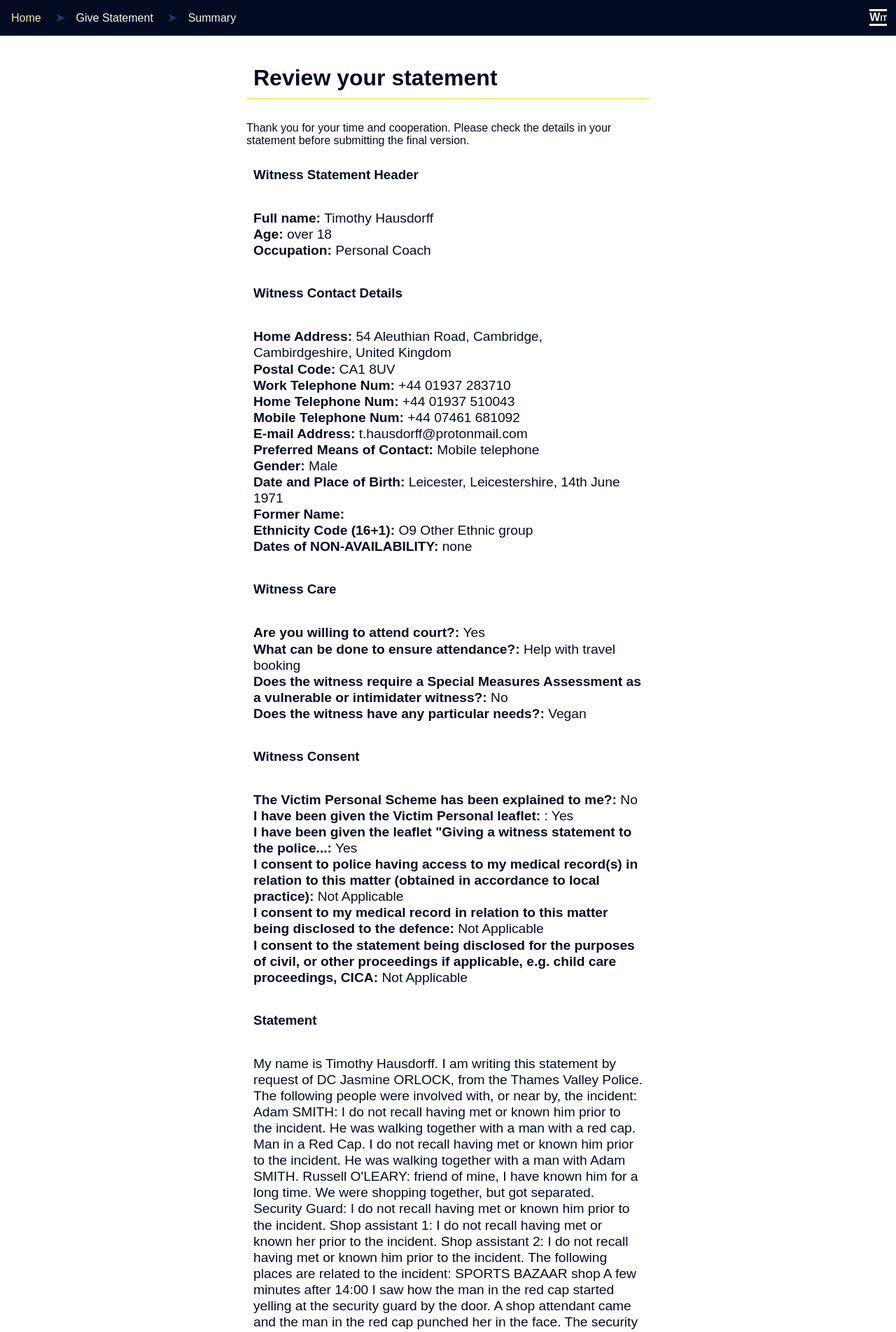
After one commit to vixus0/wit, a Flask app: page /give-statement/summary in a window 1280 px wide. The commit adds this page. Shown: the top 1903 px of the page at 70% size. Run offline with Flask 2, Linux system fonts and the light colour scheme.

Commit message:
add summary page

```diff
--- a/static/style.css
+++ b/static/style.css
@@ -275,7 +275,9 @@ form.statement select {
   margin-bottom: 20px;
 }
 
-form.statement button {
+form.statement button,
+a.button:link, a.button:active, a.button:visited {
+  display: inline-block;
   font-family: sans-serif;
   background-color: var(--c3);
   color: var(--c5);
--- a/templates/witness_statement.html
+++ b/templates/witness_statement.html
@@ -22,7 +22,7 @@ Please write a detailed, chronological account of the incident. Refer to the peo
   {% endif %}
   <input type=hidden name="statement" id="statement_text" value="">
   <button type=submit name=submit value=check>Check</button>
-  <button type=submit name=submit value=confirm>Submit</button>
+  <a class=button href="/give-statement/summary">Submit</a>
 </form>
 
 <script type=application/javascript>
--- /dev/null
+++ b/templates/witness_summary.html
@@ -0,0 +1,102 @@
+{% include "head.html" %}
+<main class="statement">
+<H1>Review your statement</H1>
+
+<p>Thank you for your time and cooperation. Please check the details in your statement before submitting the final version.</p>
+
+<H3> Witness Statement Header </H3>
+
+<p class=guidance>
+  <b>Full name: </b> Timothy Hausdorff<br>
+  <b>Age: </b> over 18<br>
+  <b>Occupation: </b> Personal Coach<br>
+</p>
+
+<H3> Witness Contact Details </H3>
+
+<p class="guidance">
+  <b>Home Address:</b> 54 Aleuthian Road, Cambridge, Cambirdgeshire, United Kingdom <br>
+  <b>Postal Code:</b> CA1 8UV<br>
+  <b>Work Telephone Num:</b> +44 01937 283710<br>
+  <b>Home Telephone Num:</b> +44 01937 510043 <br>
+  <b>Mobile Telephone Num:</b> +44 07461 681092 <br>
+  <b> E-mail Address: </b> t.hausdorff@protonmail.com <br>
+  <b> Preferred Means of Contact: </b> Mobile telephone<br>
+  <b> Gender: </b> Male  <br>
+  <b>Date and Place of Birth:</b> Leicester, Leicestershire, 14th June 1971  <br>
+  <b> Former Name: </b>    <br>
+  <b> Ethnicity Code (16+1): </b> O9 Other Ethnic group<br>
+  <b>Dates of NON-AVAILABILITY: </b> none <br>
+</p>
+
+<H3> Witness Care </H3>
+
+<p class=guidance>
+  <b>Are you willing to attend court?: </b> Yes<br>
+  <b>What can be done to ensure attendance?: </b> Help with travel booking<br>
+  <b>Does the witness require a Special Measures Assessment as a vulnerable or intimidater witness?: </b> No<br>
+  <b>Does the witness have any particular needs?: </b> Vegan <br>
+</p>
+
+<H3> Witness Consent </H3>
+
+<p class=guidance>
+  <b>The Victim Personal Scheme has been explained to me?:</b> No<br>
+  <b>I have been given the Victim Personal leaflet: </b>: Yes<br>
+  <b>I have been given the leaflet "Giving a witness statement to the police...:</b> Yes <br>
+  <b>I consent to police having access to my medical record(s) in relation to this matter (obtained in accordance to local practice):</b> Not Applicable <br>
+  <b>I consent to my medical record in relation to this matter being disclosed to the defence:</b> Not Applicable <br>
+  <b>I consent to the statement being disclosed for the purposes of civil, or other proceedings if applicable, e.g. child care proceedings, CICA: </b>  Not Applicable<br>
+</p>
+
+<H3> Statement </H3>
+
+<p class="guidance">
+My name is Timothy Hausdorff. I am writing this statement by request of DC Jasmine ORLOCK, from the Thames Valley Police.
+
+The following people were involved with, or near by, the incident:
+
+  Adam SMITH: I do not recall having met or known him prior to the incident. He was walking together with a man with a red cap.
+  Man in a Red Cap. I do not recall having met or known him prior to the incident. He was walking together with a man with Adam SMITH.
+  Russell O'LEARY: friend of mine, I have known him for a long time. We were shopping together, but got separated.
+  Security Guard: I do not recall having met or known him prior to the incident.
+  Shop assistant 1: I do not recall having met or known her prior to the incident.
+  Shop assistant 2: I do not recall having met or known him prior to the incident.
+
+The following places are related to the incident:
+
+  SPORTS BAZAAR shop
+
+A few minutes after 14:00 I saw how the man in the red cap started yelling at the security guard by the door. A shop attendant came and the man in the red cap punched her in the face. The security guard tried to restrain the main in the red cap, but then Adam Smith dashed out of the door. The whole thing happened right in front of me. Another shop attendant came and stood next to the first, while the security guard restrained the man in the red cap to the floor. I think Adam Smith was carrying a large, black bag. I found my friend inside the shop and rushed to the side of the injured shop attendant. The PLACE referred to by ``the store'' is a RETAIL STORE, with name SPORTS BAZAAR, located in 8 Liverpool Road, Wilchesterton, WI1 4TY, United Kingdom. My friend Russell is a trained first aider, so he asked if the shop had any kit. The second shop attendant went to get a first aid kid, and when she came back, my friend started patching up the injured person. In the meantima, the other shop attendant called the police. The man in the red cap was yelling all the time. The security guard allowed him to stand and told him to stay until the police would come back. The man in the red cap reluctantly agreed, took up his phone, and made a call. I don't know to whom. Then the police arrived, and took me aside to make this statement. Other people were around us while all this happened, but no one else got directly involved. <P>
+
+Adam SMITH was short and not particularly thin. He had very short hair, very light brown, almost red. He had an ample forehead and a square face, and a double chin. His skin was very pale, but I did not see many freckles. He was wearing a light grey hoodie, and short, dark blue sport trousers with two vertical white stripes on the side. He had a tatoo on left arm, but I could not see what it was. Perhaps a flower, or some other figure with four symmetric things that look like petals. He was around 50 years old. He was male, 4 foot tall, white.
+The main in the red cap was tall, somewhat muscular, wearing a grey jersey over a checked red shirt, jeans, and polished shoes. His face was red most of the time I saw him, and I think his hair was blonde. He was carrying some metal keys from the left hand side on his pocket, on a chain. He was 5 foot and 5 inches, male, white.
+Russell O'LEARY: please see picture attached.
+Security Guard: please see picture attached.
+Shop Assistant 1: please see picture attached.
+Shop Assistant 2: please see picture attached.
+
+I had the people invoved in the incident in view during all the time it happened, for about 3 minutes (20 minutes until police arrived). I started 10 meters away from the incident, then got as close as 1 meter. There were no obstructions to my view. I had never seen before or known any of the people involved in the incident, with the exception of Russell O'Leary. I remember the incident because it is pretty unusal compared with my typical experience shopping.  Only half an hour has elapsed since the end of the incident. There are no errors in my first description, that I can think of. <P>
+</p>
+
+
+<H3> Statement Page Foot </H3>
+
+<p class="guidance">
+  <b>Statement taken by: </b> DC Gregor McClansky<br>
+  <b>Station: </b> Wilcheston Central Police <br>
+  <b>Time and Place Statement is taken: </b> 24th October 2019 <br>
+</p>
+
+<p class="guidance">
+<b> This statement (consisting of 2 page(s) each signed by me) is true to the best of my knowledge and belief and I make it knowing that, if it is tendered in evidence, I shall be liable to prosecution if I have wilfully stated in it anything which I know to be false, or do not believe to be true.  </b>
+</p>
+
+
+<p class="guidance">
+<b> Signature of Witness:</b><br>
+<b> Print NAME: </b>
+</p>
+
+
+</main>
--- a/witness.py
+++ b/witness.py
@@ -36,24 +36,21 @@ def consent():
 @app.route('/give-statement/statement', methods=['GET', 'POST'])
 def nlp():
     if request.method == 'POST':
-        if request.form['submit'] == 'check':
-            _statement = process_text(request.form['statement'])
-            _spacy_html = displacy.render(_statement, style='ent', minify=True)
-            _hints = []
-            _added = []
+        _statement = process_text(request.form['statement'])
+        _spacy_html = displacy.render(_statement, style='ent', minify=True)
+        _hints = []
+        _added = []
 
-            for ent in _statement.ents:
-                if ent.text not in _added:
-                    if ent.label_ == 'VEHICLE':
-                        _hints.append({ 'ent': ent, 'prompt': 'more detail' })
-                        _added.append(ent.text)
-                    elif ent.label_ == 'PLACE':
-                        _hints.append({ 'ent': ent, 'prompt': 'an address' })
-                        _added.append(ent.text)
+        for ent in _statement.ents:
+            if ent.text not in _added:
+                if ent.label_ == 'VEHICLE':
+                    _hints.append({ 'ent': ent, 'prompt': 'more detail' })
+                    _added.append(ent.text)
+                elif ent.label_ == 'PLACE':
+                    _hints.append({ 'ent': ent, 'prompt': 'an address' })
+                    _added.append(ent.text)
 
-            return render_template('witness_statement.html', statement_text=_spacy_html, hints=_hints)
-        elif request.form['submit'] == 'confirm':
-            return redirect('/give-statement/summary', code=200)
+        return render_template('witness_statement.html', statement_text=_spacy_html, hints=_hints)
     return render_template('witness_statement.html')
 
 @app.route('/give-statement/summary')
```
